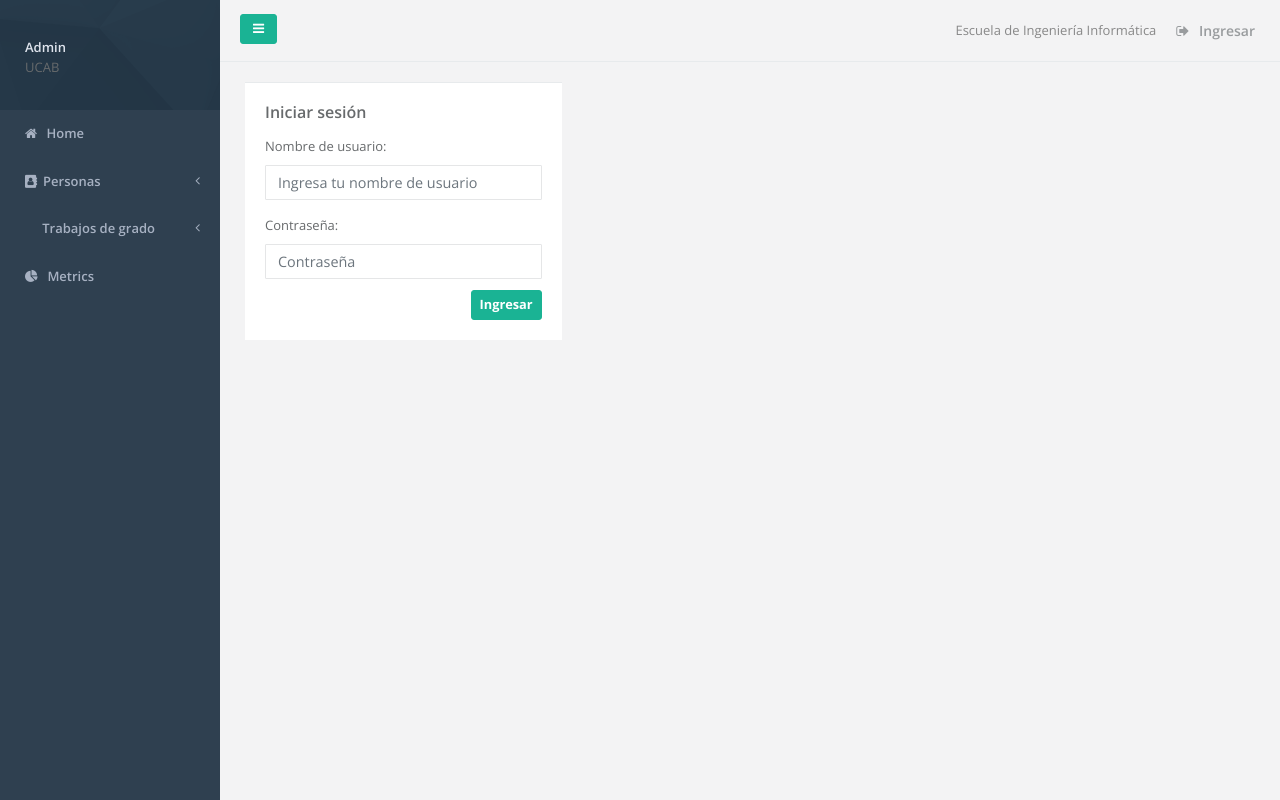
After one commit to jcgds/thesis-manager, a Django app: page /login/ in a window 1280 px wide. The commit adds this page. Run offline with Django 3.2, Linux system fonts and the light colour scheme; parts of the project's set-up code (start-up, migrations or seed data) failed here and were passed over; some libraries are stand-ins or nearby versions.

Commit message:
Implement login and logout

```diff
--- /dev/null
+++ b/templates/registration/login.html
@@ -0,0 +1,42 @@
+{% extends 'web/base.html' %}
+{% block page_content %}
+    <div class="wrapper wrapper-content animated fadeInRight">
+        <div class="row">
+            <div class="col-lg-4">
+                <div class="ibox ">
+                    <div class="ibox-content">
+                        <div class="row">
+                            <div class="col-sm-12"><h3 class="m-t-none m-b">Iniciar sesión</h3>
+                                <form role="form" method="post">
+                                    {% csrf_token %}
+                                    {% if form.non_field_errors %}
+                                        <div class="alert alert-warning alert-dismissable">
+                                            <button aria-hidden="true" data-dismiss="alert" class="close" type="button">×</button>
+                                            {% for error in form.non_field_errors %}
+                                                {{ error }}<br>
+                                            {% endfor %}
+                                        </div>
+                                    {% endif %}
+                                    <div class="form-group">
+                                        <label for="{{ form.username.id_for_label }}">Nombre de usuario:</label>
+                                        {{ form.username }}
+                                        {{ form.username.errors }}
+                                    </div>
+                                    <div class="form-group">
+                                        <label for="{{ form.password.id_for_label }}">Contraseña:</label>
+                                        {{ form.password }}
+                                        {{ form.password.errors }}
+                                    </div>
+                                    <div>
+                                        <button class="btn btn-sm btn-primary float-right m-t-n-xs" type="submit">
+                                            <strong>Ingresar</strong>
+                                        </button>
+                                    </div>
+                                </form>
+                            </div>
+                        </div>
+                    </div>
+                </div>
+            </div>
+        </div>
+{% endblock %}
--- a/thesis_manager/settings.py
+++ b/thesis_manager/settings.py
@@ -15,7 +15,6 @@ import os
 # Build paths inside the project like this: os.path.join(BASE_DIR, ...)
 BASE_DIR = os.path.dirname(os.path.dirname(os.path.abspath(__file__)))
 
-
 # Quick-start development settings - unsuitable for production
 # See https://docs.djangoproject.com/en/3.0/howto/deployment/checklist/
 
@@ -26,7 +25,6 @@ SECRET_KEY = '^ub&7gd^0m53@d@#a6ju@+u-be_udq&!0svi^@!xi9rs^z^-ka'
 DEBUG = True
 
 ALLOWED_HOSTS = []
-
 
 # Application definition
 
@@ -42,7 +40,6 @@ INSTALLED_APPS = [
     'django.contrib.messages',
     'django.contrib.staticfiles',
 ]
-
 
 MIDDLEWARE = [
     'django.middleware.security.SecurityMiddleware',
@@ -74,7 +71,6 @@ TEMPLATES = [
 
 WSGI_APPLICATION = 'thesis_manager.wsgi.application'
 
-
 # Database
 # https://docs.djangoproject.com/en/3.0/ref/settings/#databases
 
@@ -105,6 +101,8 @@ AUTH_PASSWORD_VALIDATORS = [
     },
 ]
 
+LOGIN_REDIRECT_URL = 'index'
+LOGOUT_REDIRECT_URL = 'index'
 
 # Internationalization
 # https://docs.djangoproject.com/en/3.0/topics/i18n/
--- a/web/forms.py
+++ b/web/forms.py
@@ -1,12 +1,22 @@
 import re
-
-from django import forms
+from datetime import datetime
 
 from dal import autocomplete
-
-from datetime import datetime
+from django import forms
+from django.contrib.auth.forms import AuthenticationForm
 
 from . import models
+
+
+class UserLoginForm(AuthenticationForm):
+    username = forms.CharField(
+        label='Nombre de usuario',
+        widget=forms.TextInput(attrs={'class': 'form-control', 'placeholder': 'Ingresa tu nombre de usuario'})
+    )
+    password = forms.CharField(
+        label='Contraseña',
+        widget=forms.PasswordInput(attrs={'class': 'form-control', 'placeholder': 'Contraseña'})
+    )
 
 
 class SearchForm(forms.Form):
--- a/web/templates/web/base.html
+++ b/web/templates/web/base.html
@@ -44,7 +44,7 @@
                 <li>
                     <a href="#"><i class="fa-hand-paper-o"></i> <span class="nav-label">Trabajos de grado</span><span class="fa arrow"></span></a>
                     <ul class="nav nav-second-level collapse">
-                         <li class="{% if request.resolver_match.url_name == 'thesis_index' %}active{% endif %}">
+                        <li class="{% if request.resolver_match.url_name == 'thesis_index' %}active{% endif %}">
                             <a href="{% url 'thesis_index' %}">Datos de TG</a>
                         </li>
                         <li class="{% if request.resolver_match.url_name == 'thesis_status_index' %}active{% endif %}">
@@ -71,10 +71,16 @@
                         <span class="m-r-sm text-muted welcome-message">Escuela de Ingeniería Informática</span>
                     </li>
                     <li>
-                        {# TODO: Connect with Django correctly #}
-                        <a href="login.html">
-                            <i class="fa fa-sign-out"></i> Salir
-                        </a>
+                        {% if user.is_authenticated %}
+                            <a href="{% url 'logout' %}">
+                                <i class="fa fa-sign-out"></i> Salir
+                            </a>
+                        {% else %}
+                            <a href="{% url 'login' %}">
+                                <i class="fa fa-sign-out"></i> Ingresar
+                            </a>
+                        {% endif %}
+
                     </li>
                 </ul>
             </nav>
--- a/web/urls.py
+++ b/web/urls.py
@@ -4,6 +4,8 @@ from . import views
 
 urlpatterns = [
     path('', views.index, name='index'),
+    path('login/', views.login_view, name='login'),
+    path('logout/', views.logout_view, name='logout'),
     path('personas', views.person_index, name='person_index'),
     path('personas/agregar', views.PersonDataCreate.as_view(), name='create_person'),
     path('personas/tipos', views.person_type_index, name='person_type_index'),
```
Also changed, not shown: web/templates/web/landing.html (added, +21 -0 lines), web/views.py (+7 -3 lines).
